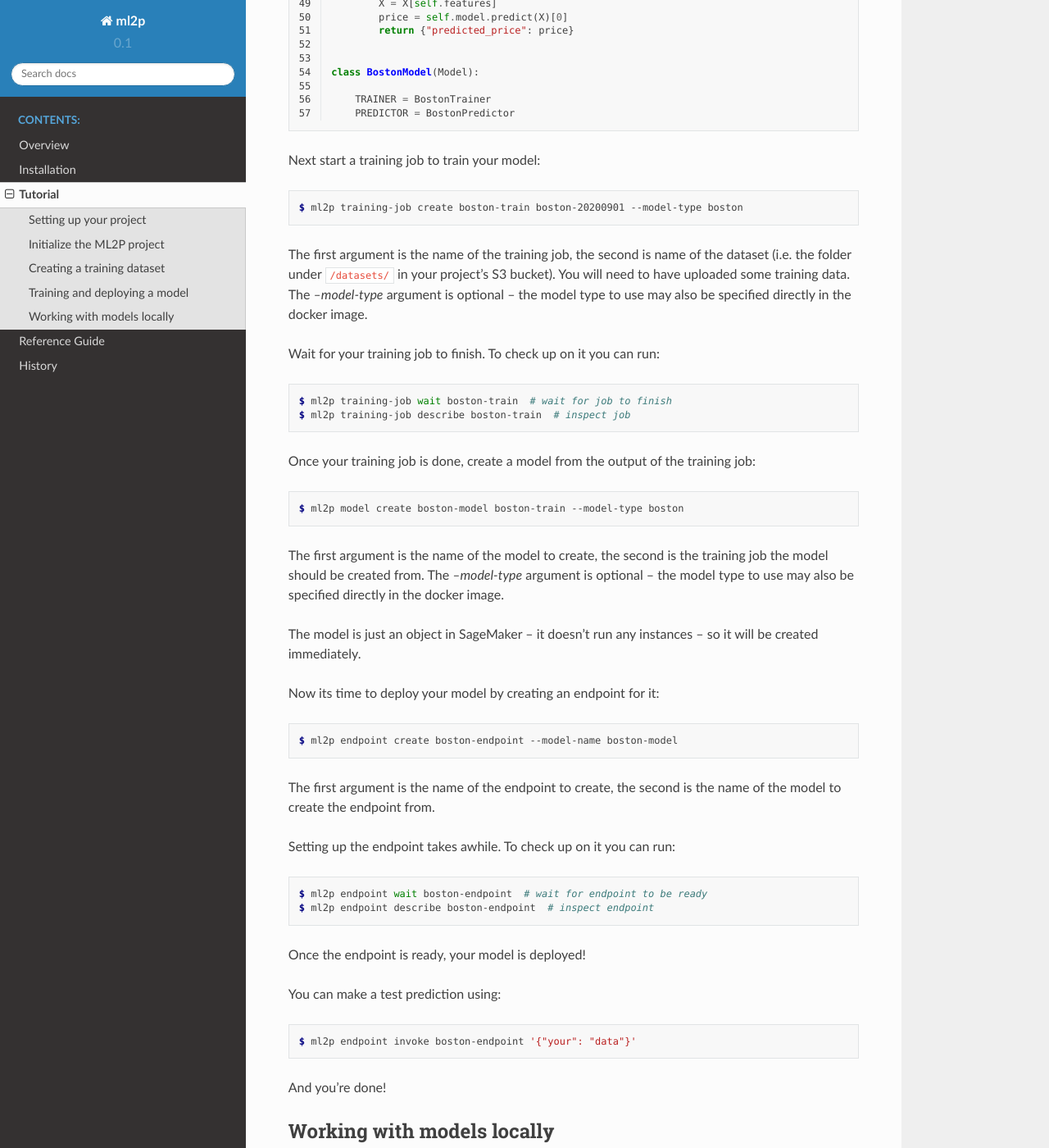
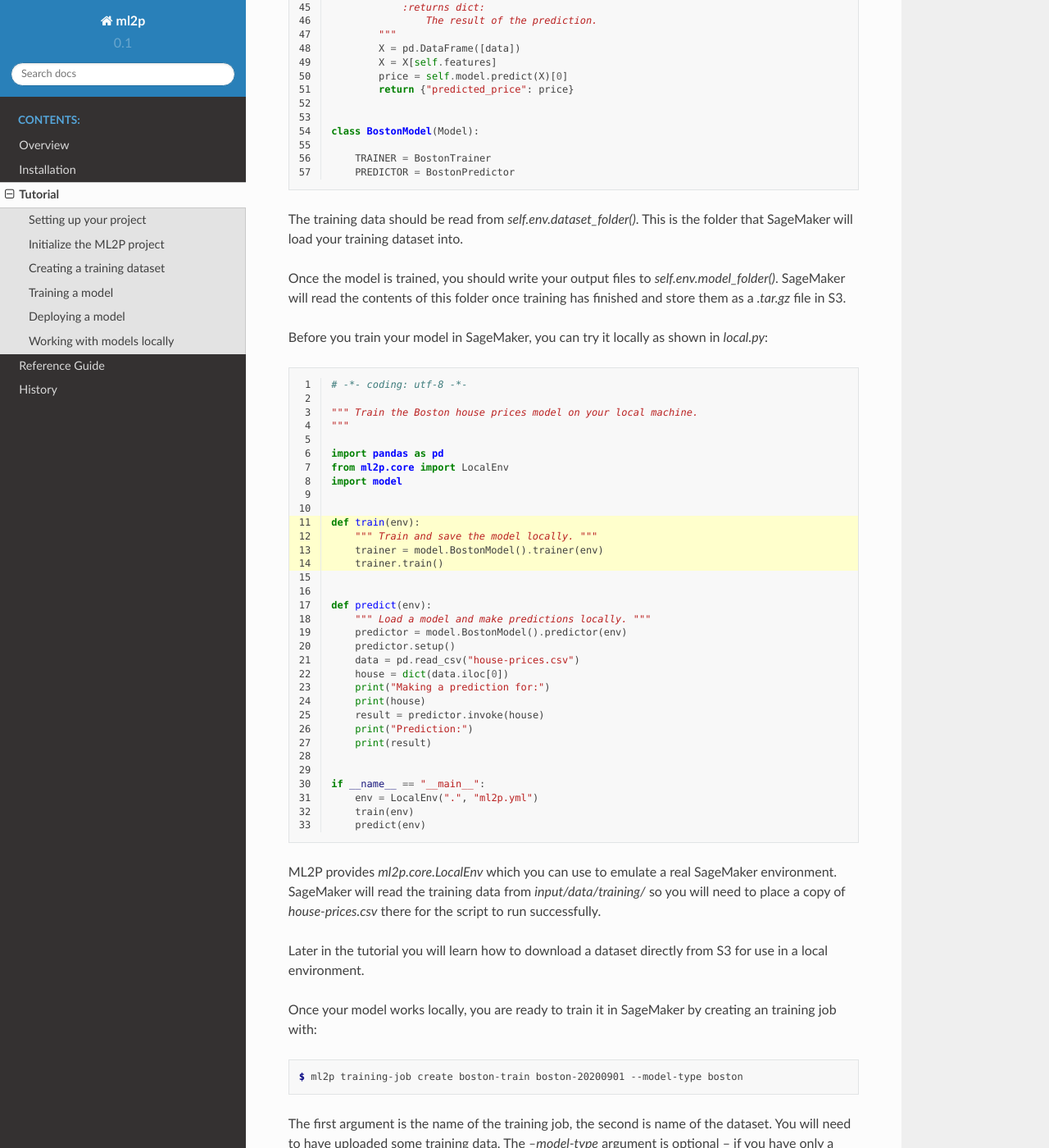
Before and after one commit to prodigyfinance/ml2p, a Sphinx documentation site: the page built from docs/tutorial/index.rst, in a window 1280 px wide and 1400 px high, scrolled down 3604 px. Shown: the whole window at 82% size. Built offline with Sphinx 7.4.7 and the Read the Docs theme 2.0.0, drawn with Linux system fonts in a browser that asks for light colours; some of the changed text lies outside the part shown.

Commit message:
Complete the tutorial.

```diff
--- a/docs/tutorial/index.rst
+++ b/docs/tutorial/index.rst
@@ -105,25 +105,55 @@
    $ ml2p dataset ls boston-20200901
 
 
-Training and deploying a model
-------------------------------
+Training a model
+----------------
 
-The code for the model:
+You'll need to start by implementing a subclass of `ml2p.core.ModelTrainer`.
+Your subclass needs to define a `.train(...)` method that will load the
+training set, train the model, and save it.
+
+A simple implementation for the Boston house price model can be found in
+`model.py`:
 
 .. literalinclude:: model.py
    :language: python
+   :emphasize-lines: 14-27
    :linenos:
 
-Next start a training job to train your model:
+The training data should be read from `self.env.dataset_folder()`. This is the
+folder that SageMaker will load your training dataset into.
+
+Once the model is trained, you should write your output files to
+`self.env.model_folder()`. SageMaker will read the contents of this folder once
+training has finished and store them as a `.tar.gz` file in S3.
+
+Before you train your model in SageMaker, you can try it locally
+as shown in `local.py`:
+
+.. literalinclude:: local.py
+   :language: python
+   :emphasize-lines: 11-14
+   :linenos:
+
+ML2P provides `ml2p.core.LocalEnv` which you can use to emulate a real SageMaker
+environment. SageMaker will read the training data from `input/data/training/`
+so you will need to place a copy of `house-prices.csv` there for the
+script to run successfully.
+
+Later in the tutorial you will learn how to download a dataset directly from
+S3 for use in a local environment.
+
+Once your model works locally, you are ready to train it in SageMaker by
+creating an training job with:
 
 .. code-block:: console
 
   $ ml2p training-job create boston-train boston-20200901 --model-type boston
 
-The first argument is the name of the training job, the second is name of the dataset
-(i.e. the folder under ``/datasets/`` in your project's S3 bucket). You will need
-to have uploaded some training data. The `--model-type` argument is optional -- the
-model type to use may also be specified directly in the docker image.
+The first argument is the name of the training job, the second is name of the
+dataset. You will need to have uploaded some training data. The `--model-type`
+argument is optional -- if you have only a single model defined in `ml2p.yml`,
+ML2P will automatically select that one for you.
 
 Wait for your training job to finish. To check up on it you can run:
 
@@ -132,20 +162,56 @@
   $ ml2p training-job wait boston-train  # wait for job to finish
   $ ml2p training-job describe boston-train  # inspect job
 
-Once your training job is done, create a model from the output of the training job:
+Once your training job is done, there is one more step. The training job
+records the trained model parameters, but we also need to specify the Docker
+image that should be used along with those parameters. We do this by creating a
+SageMaker model from the output of the training job:
 
 .. code-block:: console
 
   $ ml2p model create boston-model boston-train --model-type boston
 
 The first argument is the name of the model to create, the second is the training job
-the model should be created from.  The `--model-type` argument is optional -- the
-model type to use may also be specified directly in the docker image.
+the model should be created from.
+
+The docker image to use is read from the `image` parameter in `ml2p.yml` so
+you don't have to specify it here.
 
 The model is just an object in SageMaker -- it doesn't run any instances -- so it will be
 created immediately.
 
-Now its time to deploy your model by creating an endpoint for it:
+Now its time to deploy your model by creating an endpoint for it!
+
+
+Deploying a model
+-----------------
+
+To deploy a model you'll need to implement a subclass of `ml2p.core.ModelPredictor`.
+
+You might have seen the implementation for the Boston house price model in
+`model.py` while looking at the code for training, but here it is again:
+
+.. literalinclude:: model.py
+   :language: python
+   :emphasize-lines: 30-51
+   :linenos:
+
+The `.setup()` method is called only once when starting up a prediction instance.
+It should read the model from `self.env.model_folder()` -- SageMaker will have
+placed them in the same location where they were stored while running `.train()`.
+Other kinds of setup can be done in this function too if you need to.
+
+The `.result(data)` method is called when a prediction needs to be made. It will
+be passed the data that was sent to the prediction API endpoint (usually a
+dictionary with the features as the keys) and should return the prediction.
+
+As you can see in `local.py`, `.result()` is usually not called directly. Instead,
+when a prediction needs to be made, ML2P will call `.invoke()`, which will
+then call `.result()` and add some metadata to the result before returning it.
+
+If you ran `local.py` earlier, you've already successfully run a local prediction.
+
+Once you're ready to deploy your model, you can create an endpoint by running:
 
 .. code-block:: console
 
@@ -153,6 +219,9 @@
 
 The first argument is the name of the endpoint to create, the second is the name of
 the model to create the endpoint from.
+
+Note that endpoints can be quite expensive to run, so check the pricing for the
+instance type you have specified before pressing enter!
 
 Setting up the endpoint takes awhile. To check up on it you can run:
 
@@ -167,9 +236,9 @@
 
 .. code-block:: console
 
-  $ ml2p endpoint invoke boston-endpoint '{"your": "data"}'
+  $ ml2p endpoint invoke boston-endpoint '{"CRIM": 0.00632, "ZN": 18.0, "INDUS": 2.31, "CHAS": 0.0, "NOX": 0.5379999999999999, "RM": 6.575, "AGE": 65.2, "DIS": 4.09, "RAD": 1.0, "TAX": 296.0, "PTRATIO": 15.3, "B": 396.9, "LSTAT": 4.98, "target": 24.0}'
 
-And you're done!
+Congratulations! You have trained and deployed your first model using ML2P!
 
 
 Working with models locally
@@ -179,32 +248,78 @@
 within SageMaker. ML2P supports both training models locally and loading models trained
 in SageMaker for local analysis.
 
-In either case, first create a local environment::
+In either case, first create a local environment:
+
+.. code-block:: python
+  :linenos:
 
   # set up a connection to AWS, specifying an appropriate AWS profile name:
   import boto3
   session = boto3.session.Session(profile_name="aws-profile")
 
-  # create a local environment, the arguments are the local folder to store the
-  # environment in, the path the ml2p.yml config file, and an optional boto3
-  # session to use for retrieving files from S3.
+  # create a local environment
   from ml2p.core import LocalEnv
-  env = LocalEnv("./local", "./sagemaker/ml2p.yml", session)
+  env = LocalEnv(".", "./ml2p.yml", session)
 
   # import your ml2p model class:
-  from my_package import MyModel
+  from model import BostonModel
 
-Then to train a model locally::
+The first argument to `LocalEnv` is the local folder to store the environment
+in, and the second is the path to the `ml2p.yml` config file for the project.
+
+The third argument, `session`, is an optional boto3 session and is only needed
+if you wish to download datasets or models from S3 to your local environment.
+
+To download a dataset from S3 into the local environment used:
+
+.. code-block:: python
 
   env.download_dataset("dataset-name")
+
+If you prefer not to download a dataset, you can also copy a local file into::
+
+  input/data/training/
+
+For example, for this tutorial it may be useful to copy the `house-prices.csv`
+training file into this folder using:
+
+.. code-block:: console
+
+  $ mkdir -p input/data/training/
+  $ cp house-prices.csv input/data/training/
+
+Once you have a dataset you can train a model locally using:
+
+.. code-block:: python
+
   env.clean_model_folder()
-  trainer = MyModel().trainer(env)
+  trainer = BostonModel().trainer(env)
   trainer.train()
 
-And to load an already trained model::
+The first line, `env.clean_model_folder()` just deletes any old files created
+by previous local training runs.
+
+You can list the model files created during training using:
+
+.. code-block:: console
+
+  $ ls model/
+
+If you have already trained a model in SageMaker with `ml2p create training-job`
+and would like to examine it locally you can download it into the model folder
+by running:
+
+.. code-block:: python
 
   env.download_model("training-job-name")
-  predictor = MyModel().predictor(env)
+
+Once you have a model available locally, either by training it locally or by
+downloading it, you can make predictions with:
+
+.. code-block:: python
+
+  predictor = BostonModel().predictor(env)
   predictor.setup()
+  predictor.invoke(data)
 
 Happy local analyzing and debugging!
```
